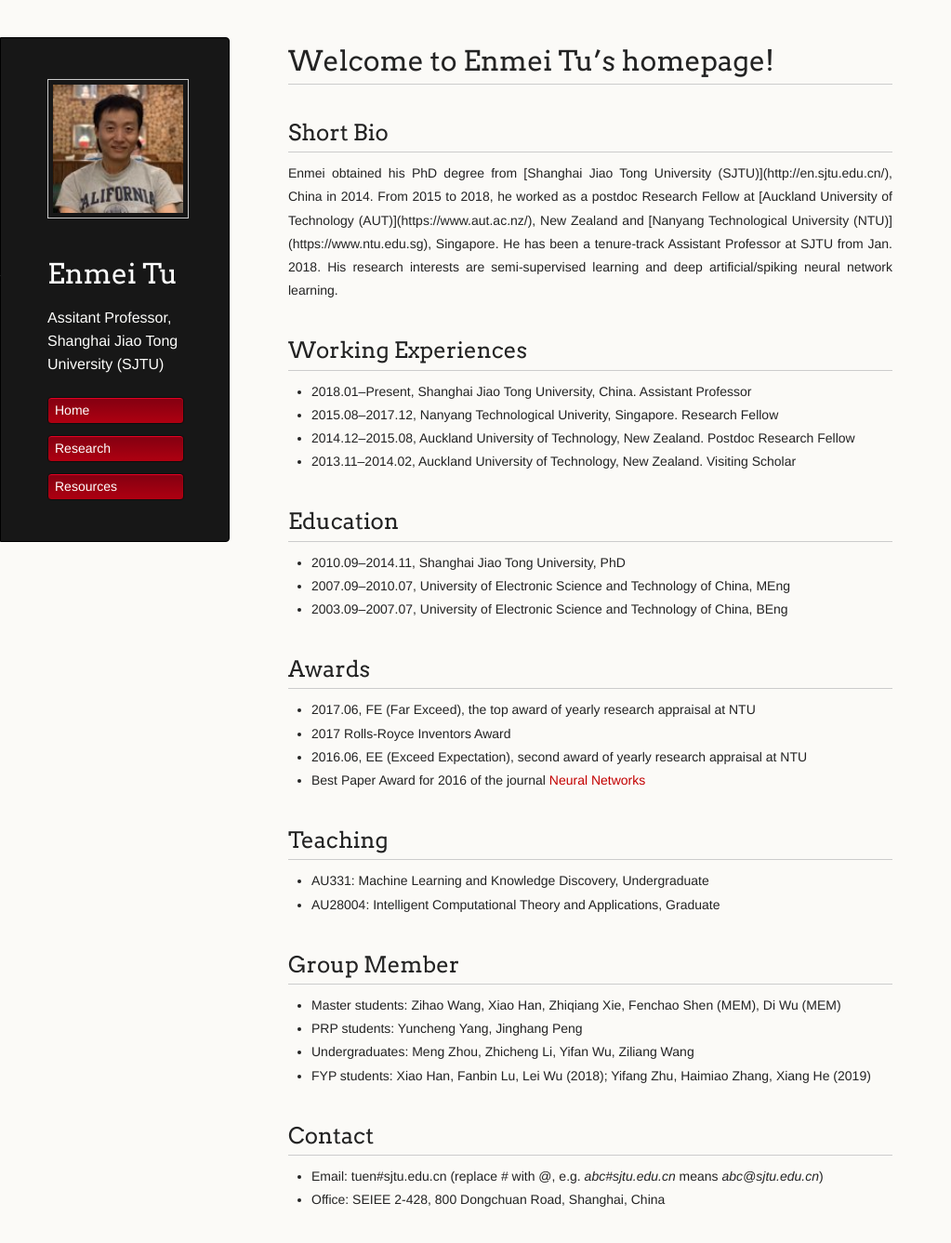
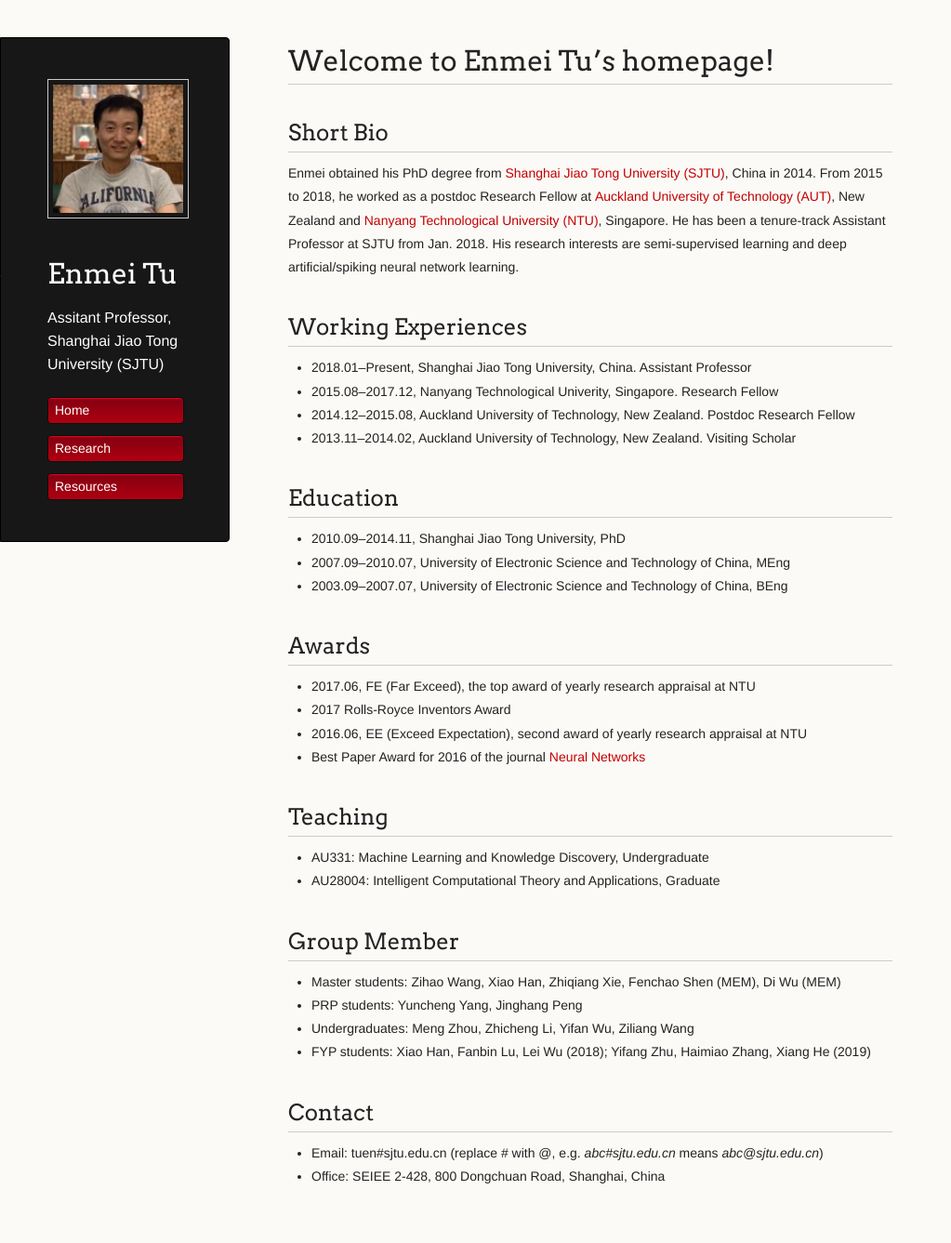
Before and after one commit to hellotem/enmeitu.github.io, a Jekyll site: the page built from index.md, in a window 1280 px wide and 1375 px high. Shown: the top 1337 px of the window at 93% size, without its empty margins (0-1023 px from the left). Built offline with Jekyll 4.4.1, drawn with Linux system fonts in a browser that asks for light colours.

Commit message:
Update index.md

```diff
--- a/index.md
+++ b/index.md
@@ -12,7 +12,7 @@
 # Welcome to Enmei Tu's homepage!
 
 ## Short Bio
-<div style="text-align: justify"> Enmei obtained his PhD degree from [Shanghai Jiao Tong University (SJTU)](http://en.sjtu.edu.cn/), China in 2014. From 2015 to 2018, he  worked as a postdoc Research Fellow at [Auckland University of Technology (AUT)](https://www.aut.ac.nz/), New Zealand and [Nanyang Technological University (NTU)](https://www.ntu.edu.sg), Singapore. He has been a tenure-track Assistant Professor at SJTU from Jan. 2018. His research interests are semi-supervised learning and deep artificial/spiking neural network learning. </div>
+Enmei obtained his PhD degree from [Shanghai Jiao Tong University (SJTU)](http://en.sjtu.edu.cn/), China in 2014. From 2015 to 2018, he  worked as a postdoc Research Fellow at [Auckland University of Technology (AUT)](https://www.aut.ac.nz/), New Zealand and [Nanyang Technological University (NTU)](https://www.ntu.edu.sg), Singapore. He has been a tenure-track Assistant Professor at SJTU from Jan. 2018. His research interests are semi-supervised learning and deep artificial/spiking neural network learning.
 
 ## Working Experiences
 * 2018.01--Present, Shanghai Jiao Tong University, China. Assistant Professor
```
